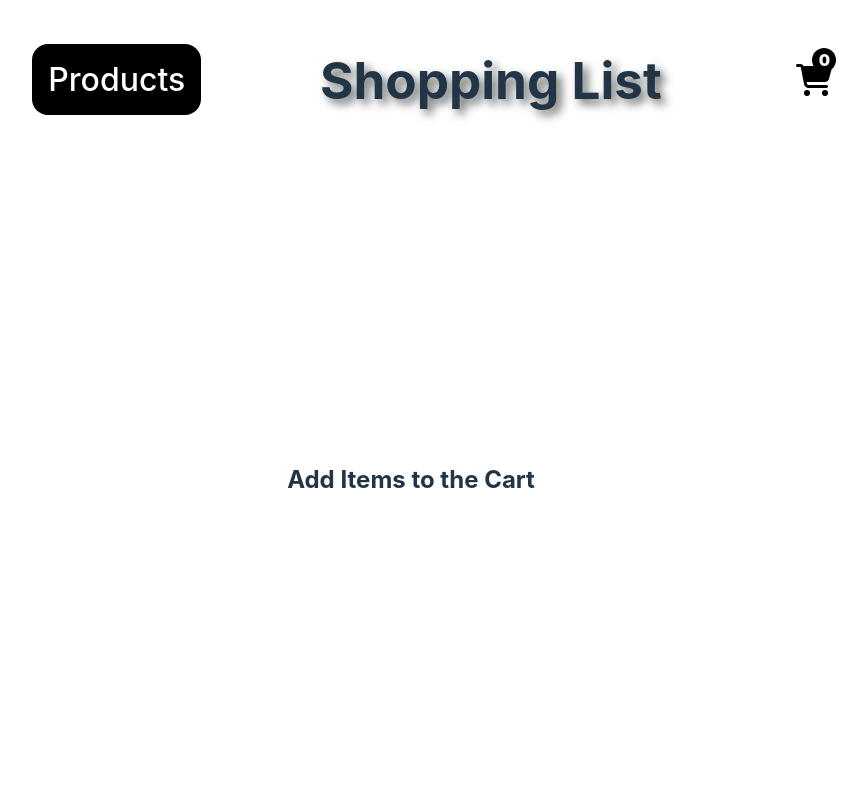
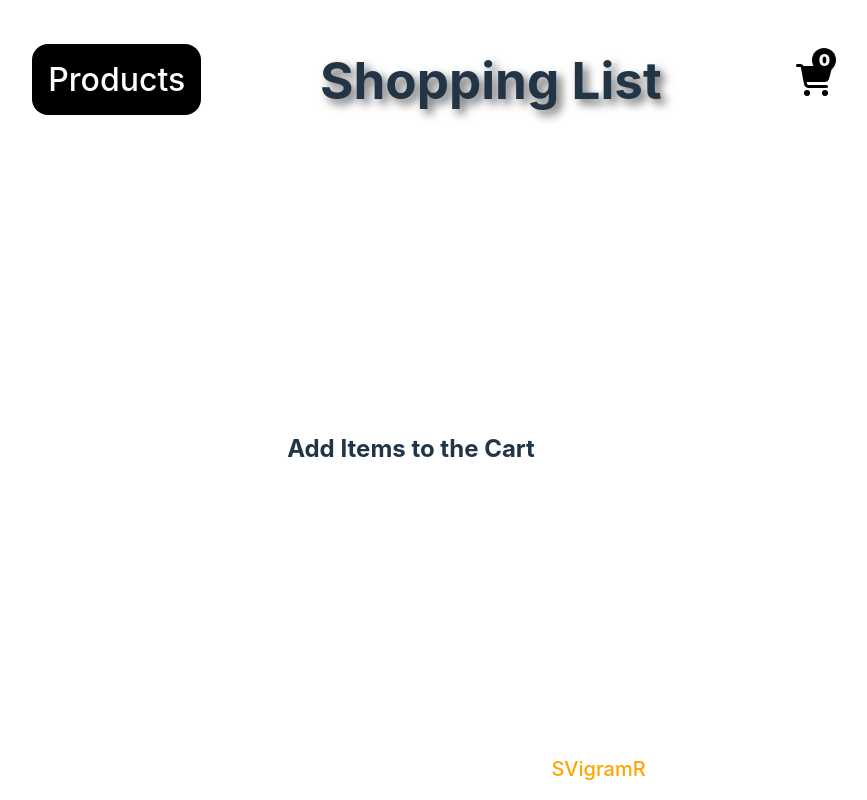
Before and after one commit to SVigramR/Ecommerce-List-Page, a React (Vite) app: page /cart in a window 1280 px wide. Shown: the whole page, without its empty margins (229-1096 px from the left). Built offline with nearby package versions, Linux system fonts and the light colour scheme.

Commit message:
Added footer and made some tweaks in card rendering when pagination is clicked and cards in card

```diff
--- a/src/App.jsx
+++ b/src/App.jsx
@@ -3,6 +3,7 @@ import { Outlet } from "react-router-dom";
 import './App.css'
 import HeadSection from './components/head'
 import Products from './components/Products';
+import FooterSection from './components/Footer';
 
 
 function App() {
@@ -14,6 +15,7 @@ function App() {
       <HeadSection cart={cart} />
       <Outlet  context={{cart, setCart, category, setCategory}}/>
       {/* <Products cart={cart} setCart={setCart} /> */}
+      <FooterSection />
     </>
   )
 }
--- a/src/components/Card.jsx
+++ b/src/components/Card.jsx
@@ -34,7 +34,7 @@ function Card({ item, direction, cart, setCart, fadeOut }) {
     return (
         <div className={direction ? card.card : card.cardHorizontal}>
             <img
-                src={item.images[0]}
+                src={Array.isArray(item.images) ? item.images[0] : item.images}
                 alt={item.title}
                 onLoad={() => setLoaded(true)}
                 className={`${loaded ? card.fadeIn : card.fadeOut}`}
--- /dev/null
+++ b/src/components/Footer.jsx
@@ -0,0 +1,14 @@
+import footerStyle from "../styles/footer.module.css"
+function FooterSection() {
+    return (
+        <>
+            <footer className={footerStyle.foot}>
+            <p>@{new Date().getFullYear()} Copyrights Ecommer-list-page.
+            <a href="https://github.com/SVigramR/" target="_blank" className={footerStyle.githubLink}> SVigramR</a>
+            </p>
+            </footer>
+        </>
+    )
+}
+
+export default FooterSection;
--- a/src/styles/card.module.css
+++ b/src/styles/card.module.css
@@ -3,7 +3,8 @@
     min-height: 400px;
     /* max-height: min-content; */
     width: 350px;
-    background-color: rgba(255, 255, 255, 0.336);
+    background-color: rgb(255, 255, 255);
+    color: black;
     border-radius: 2rem;
     padding-bottom: 1rem;
     padding-top: 1rem;
@@ -15,7 +16,8 @@
     min-height: 250px;
     /* max-height: min-content; */
     width: 100%;
-    background-color: rgba(255, 255, 255, 0.336);
+    background-color: rgb(255, 255, 255);
+    color: black;
     border-radius: 2rem;
     padding: 2rem;
     display: flex;
--- /dev/null
+++ b/src/styles/footer.module.css
@@ -0,0 +1,10 @@
+.foot {
+    background-color: rgba(255, 255, 255, 0.336);
+    color: white;
+    width: 100%;
+    padding: 1rem;
+}
+
+.githubLink, .githubLink:hover {
+    color: orange;
+}
--- a/src/styles/quantity.module.css
+++ b/src/styles/quantity.module.css
@@ -5,6 +5,7 @@
     text-align: center;
     border: none;
     background-color: black;
+    color: white;
 }
 
 .quantControl {
```
Also changed, not shown: src/components/Quantity.jsx (+0 -39 lines).
